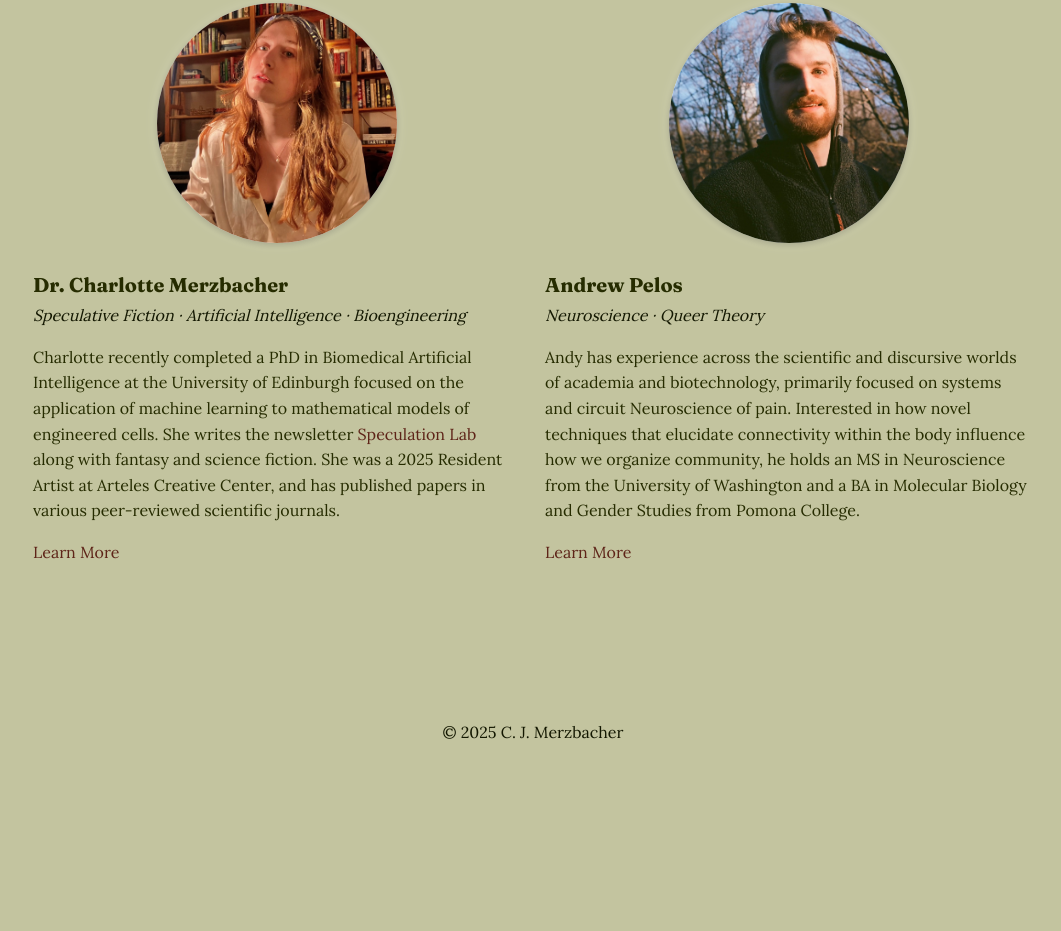
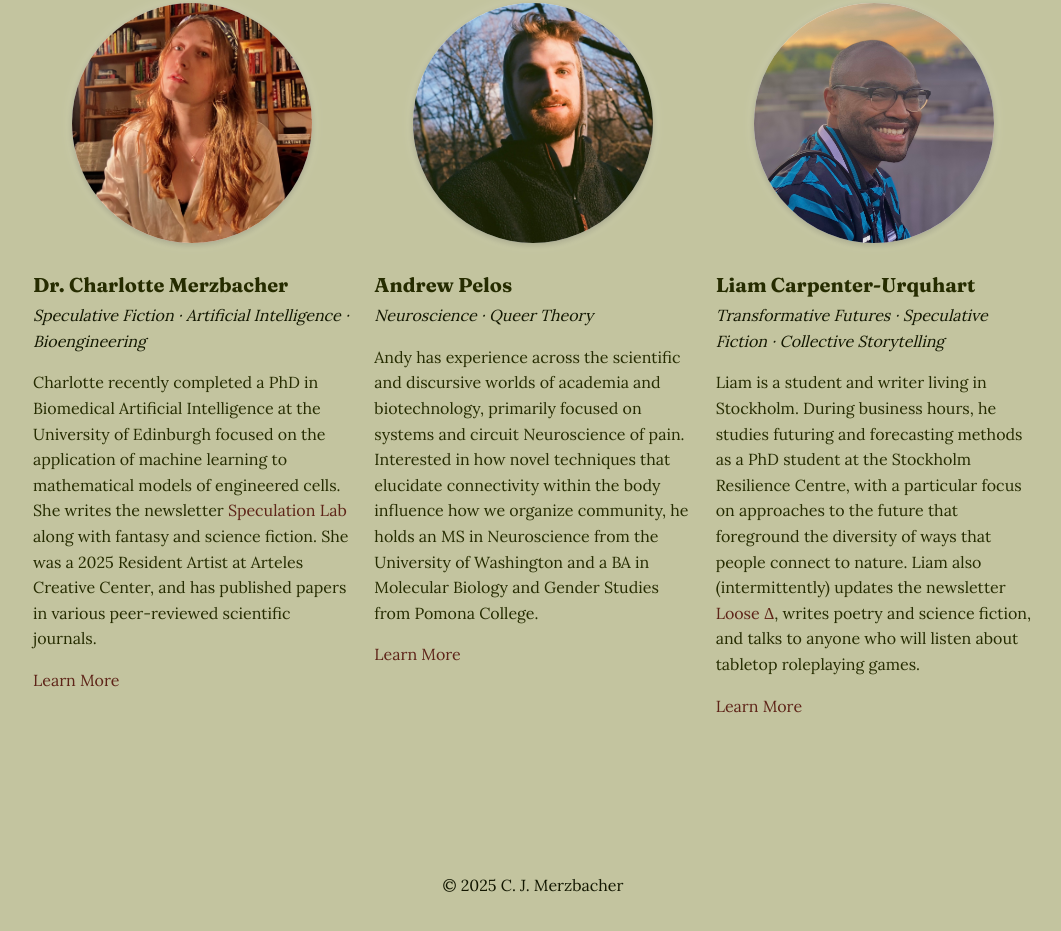
Before and after one commit to cjmerzbacher/emergence, a plain HTML site: page index.html in a window 1280 px wide. Shown: the part 4436-5367 px from the top of the page, without its empty margins (107-1168 px from the left). Before the commit the page ends 5247 px from the top, so only its background shows below. Drawn offline with Linux system fonts and the light colour scheme; animation ran at ten frames a second.

Commit message:
added liam

```diff
--- a/index.html
+++ b/index.html
@@ -412,7 +412,7 @@ nav a.apply-btn:hover {
       <h2>Organizers & Participants</h2>
       <p class="lede">The team coordinating the residency and shaping the week’s themes. Participants will be added below as they commit.</p>
 
-      <div class="people two">
+      <div class="people three">
         <!-- Person 1 -->
         <article class="person">
           <img class="avatar" src="charlotte.jpg" alt="Charlotte Merzbacher" loading="lazy" width="600" height="600">
@@ -436,6 +436,19 @@ nav a.apply-btn:hover {
             <p class="person-bio">Andy has experience across the scientific and discursive worlds of academia and biotechnology, primarily focused on systems and circuit Neuroscience of pain. Interested in how novel techniques that elucidate connectivity within the body influence how we organize community, he holds an MS in Neuroscience from the University of Washington and a BA in Molecular Biology and Gender Studies from Pomona College.</p>
             <p class="person-links">
               <a href="https://www.linkedin.com/in/andypelos/" target="_blank" rel="noopener">Learn More</a>
+            </p>
+          </div>
+        </article>
+
+         <article class="person">
+          <img class="avatar" src="liam.jpg" alt="Liam Carpenter-Urquhart" loading="lazy" width="600" height="600">
+          <div class="person-body">
+            <h3 class="person-name">Liam Carpenter-Urquhart</h3>
+            <p class="person-role">Transformative Futures · Speculative Fiction · Collective Storytelling</p>
+            <p class="person-bio">Liam is a student and writer living in Stockholm. During business hours, he studies futuring and forecasting methods as a PhD student at the Stockholm Resilience Centre, with a particular focus on approaches to the future that foreground the diversity of ways that people connect to nature.
+              Liam also (intermittently) updates the newsletter <a href="https://loose-change.ghost.io/">Loose Δ</a>, writes poetry and science fiction, and talks to anyone who will listen about tabletop roleplaying games.</p>
+            <p class="person-links">
+              <a href="https://www.linkedin.com/in/liam-carpenter-urquhart/" target="_blank" rel="noopener">Learn More</a>
             </p>
           </div>
         </article>
```
Also changed, not shown: liam.jpg (added).
